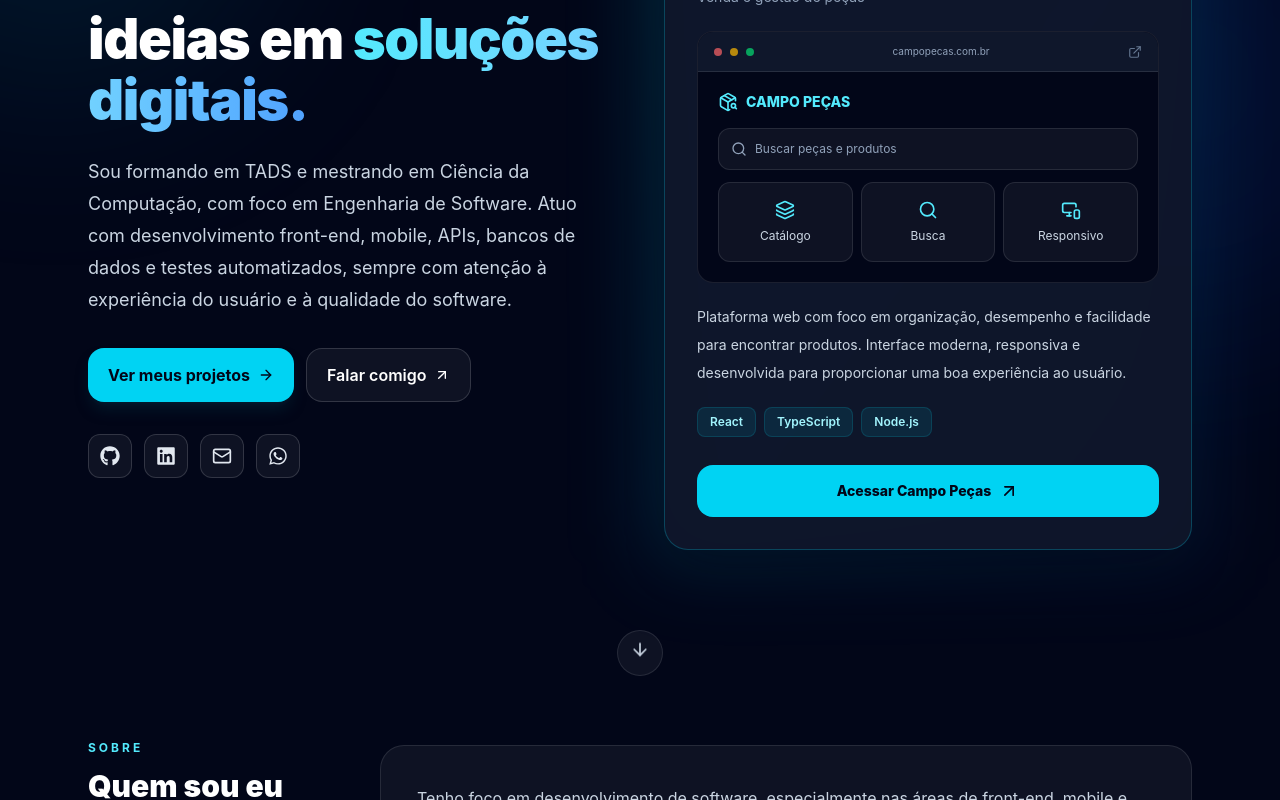
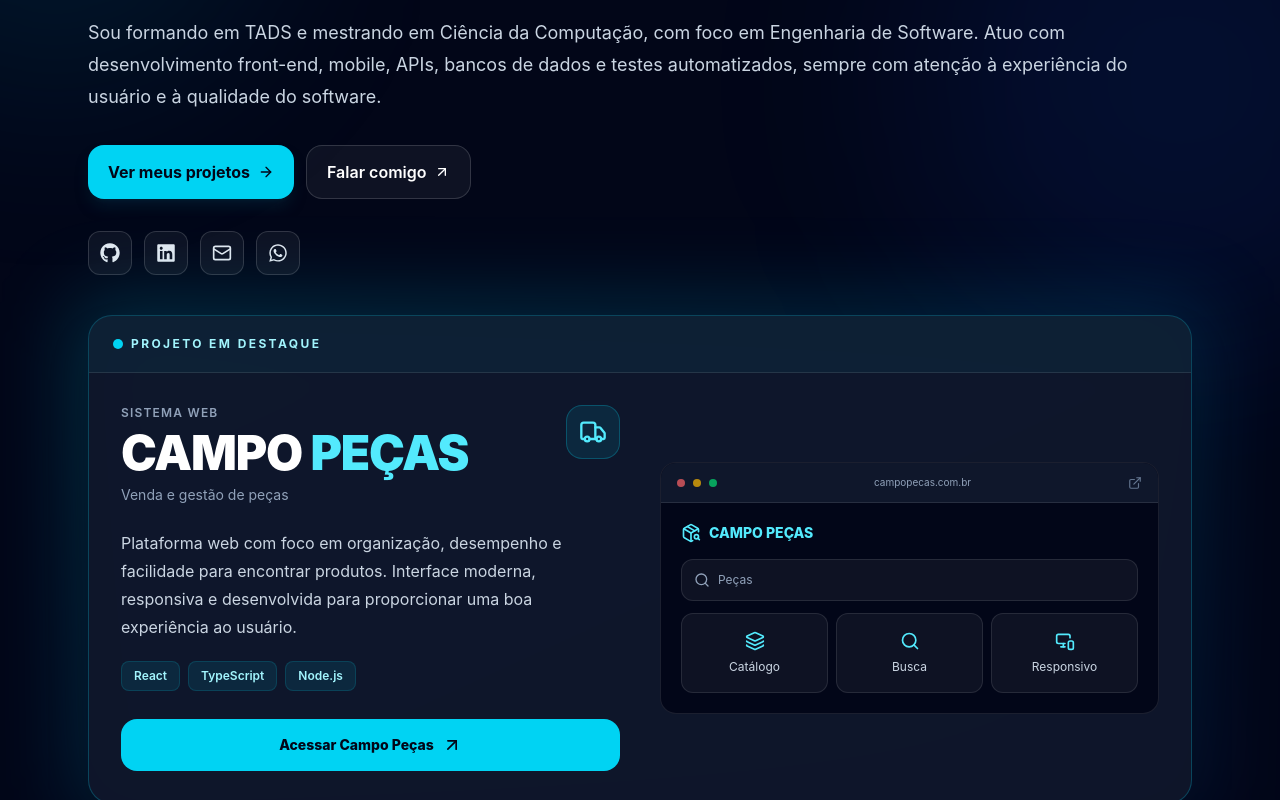
Before and after one commit to GabrielPdoCarmo/Portfolio, a React (Vite) app: page / in a window 1280 px wide. Shown: the part 340-1140 px from the top of the page. Built offline with nearby package versions, Linux system fonts and the light colour scheme.

Commit message:
Atualizar o App.tsx

```diff
--- a/src/App.tsx
+++ b/src/App.tsx
@@ -21,7 +21,13 @@ import {
   Truck,
   X,
 } from "lucide-react";
-import { FaGithub, FaLinkedin, FaWhatsapp } from "react-icons/fa";
+
+import {
+  FaGithub,
+  FaLinkedin,
+  FaWhatsapp,
+} from "react-icons/fa";
+
 import fotoPerfil from "./assets/perfil.png";
 
 const CAMPO_PECAS_URL = "https://www.campopecas.com.br/";
@@ -94,7 +100,10 @@ export default function PortfolioGabriel() {
       <header className="sticky top-0 z-50 border-b border-white/10 bg-slate-950/90 backdrop-blur-xl">
         <div className="mx-auto flex max-w-6xl items-center justify-between gap-4 px-5 py-4 sm:px-6">
 
-          <a href="#inicio" className="flex min-w-0 items-center gap-3">
+          <a
+            href="#inicio"
+            className="flex min-w-0 items-center gap-3"
+          >
             <span className="flex h-11 w-11 shrink-0 items-center justify-center rounded-2xl border border-cyan-400/25 bg-cyan-400/10 font-black text-cyan-300">
               GC
             </span>
@@ -123,7 +132,9 @@ export default function PortfolioGabriel() {
 
           <button
             type="button"
-            aria-label={mobileMenuOpen ? "Fechar menu" : "Abrir menu"}
+            aria-label={
+              mobileMenuOpen ? "Fechar menu" : "Abrir menu"
+            }
             onClick={() => setMobileMenuOpen(!mobileMenuOpen)}
             className="rounded-xl border border-white/10 p-2.5 md:hidden"
           >
@@ -153,35 +164,39 @@ export default function PortfolioGabriel() {
 
       <main className="relative z-10">
 
-        {/* PÁGINA INICIAL - ESPAÇAMENTO CORRIGIDO PARA PC */}
+        {/* INÍCIO - LARGURA TOTAL NO PC */}
         <section
           id="inicio"
-          className="mx-auto grid max-w-6xl grid-cols-1 items-center gap-10 px-5 py-12 sm:px-6 sm:py-16 lg:grid-cols-2 lg:gap-12 lg:py-20"
+          className="mx-auto flex w-full max-w-6xl flex-col gap-8 px-5 pb-10 pt-10 sm:px-6 md:gap-10 md:pt-14 lg:pt-16"
         >
+
+          {/* TEXTO OCUPANDO A LARGURA DA TELA */}
           <motion.div
             initial="hidden"
             animate="visible"
             variants={fadeUp}
             transition={{ duration: 0.55 }}
+            className="w-full"
           >
             <div className="mb-6 inline-flex items-center gap-2 rounded-full border border-cyan-400/25 bg-cyan-400/10 px-4 py-2 text-xs font-semibold tracking-wider text-cyan-200">
               <span className="h-2 w-2 rounded-full bg-cyan-300" />
               DESENVOLVIMENTO WEB, MOBILE & QA
             </div>
 
-            <h1 className="max-w-xl text-4xl font-black leading-[1.1] tracking-tight sm:text-5xl lg:text-[3.5rem]">
+            <h1 className="w-full text-4xl font-black leading-[1.12] tracking-tight sm:text-5xl lg:text-6xl">
               Transformando ideias em{" "}
               <span className="bg-gradient-to-r from-cyan-300 via-sky-300 to-blue-400 bg-clip-text text-transparent">
                 soluções digitais.
               </span>
             </h1>
 
-            <p className="mt-6 max-w-xl text-base leading-8 text-slate-300 sm:text-lg">
-              Sou formando em TADS e mestrando em Ciência da Computação,
-              com foco em Engenharia de Software. Atuo com desenvolvimento
-              front-end, mobile, APIs, bancos de dados e testes automatizados,
-              sempre com atenção à experiência do usuário e à qualidade
-              do software.
+            <p className="mt-6 w-full text-base leading-8 text-slate-300 sm:text-lg">
+              Sou formando em TADS e mestrando em Ciência da
+              Computação, com foco em Engenharia de Software.
+              Atuo com desenvolvimento front-end, mobile,
+              APIs, bancos de dados e testes automatizados,
+              sempre com atenção à experiência do usuário
+              e à qualidade do software.
             </p>
 
             <div className="mt-8 flex flex-wrap gap-3">
@@ -208,8 +223,16 @@ export default function PortfolioGabriel() {
                   key={label}
                   href={href}
                   aria-label={label}
-                  target={href.startsWith("mailto:") ? undefined : "_blank"}
-                  rel={href.startsWith("mailto:") ? undefined : "noreferrer"}
+                  target={
+                    href.startsWith("mailto:")
+                      ? undefined
+                      : "_blank"
+                  }
+                  rel={
+                    href.startsWith("mailto:")
+                      ? undefined
+                      : "noreferrer"
+                  }
                   className="flex h-11 w-11 items-center justify-center rounded-xl border border-white/15 bg-white/5 text-slate-200 transition hover:-translate-y-0.5 hover:border-cyan-400/40 hover:text-cyan-300"
                 >
                   <Icon className="h-5 w-5" />
@@ -218,7 +241,7 @@ export default function PortfolioGabriel() {
             </div>
           </motion.div>
 
-          {/* CAMPO PEÇAS EM DESTAQUE */}
+          {/* CAMPO PEÇAS ABAIXO DO TEXTO */}
           <motion.div
             initial="hidden"
             animate="visible"
@@ -237,7 +260,10 @@ export default function PortfolioGabriel() {
                 </div>
               </div>
 
-              <div className="p-6 sm:p-8">
+              <div className="grid gap-8 p-6 sm:p-8 lg:grid-cols-2 lg:items-center lg:gap-10">
+
+                {/* INFORMAÇÕES DO CAMPO PEÇAS */}
+                <div>
                   <div className="mb-6 flex items-start justify-between gap-4">
                     <div>
                       <span className="mb-2 block text-xs font-semibold uppercase tracking-widest text-slate-400">
@@ -259,6 +285,37 @@ export default function PortfolioGabriel() {
                     <div className="rounded-2xl border border-cyan-400/25 bg-cyan-400/10 p-3 text-cyan-300">
                       <Truck className="h-7 w-7" />
                     </div>
+                  </div>
+
+                  <p className="text-sm leading-7 text-slate-300 sm:text-base">
+                    Plataforma web com foco em organização,
+                    desempenho e facilidade para encontrar produtos.
+                    Interface moderna, responsiva e desenvolvida
+                    para proporcionar uma boa experiência ao usuário.
+                  </p>
+
+                  <div className="mt-5 flex flex-wrap gap-2">
+                    {["React", "TypeScript", "Node.js"].map(
+                      (tech) => (
+                        <span
+                          key={tech}
+                          className="rounded-lg border border-cyan-400/15 bg-cyan-400/10 px-3 py-1.5 text-xs font-semibold text-cyan-200"
+                        >
+                          {tech}
+                        </span>
+                      )
+                    )}
+                  </div>
+
+                  <a
+                    href={CAMPO_PECAS_URL}
+                    target="_blank"
+                    rel="noreferrer"
+                    className="mt-7 flex w-full items-center justify-center gap-2 rounded-2xl bg-cyan-400 px-5 py-4 text-sm font-extrabold text-slate-950 transition hover:bg-cyan-300"
+                  >
+                    Acessar Campo Peças
+                    <ArrowUpRight className="h-5 w-5" />
+                  </a>
                 </div>
 
                 {/* ILUSTRAÇÃO DO SISTEMA */}
@@ -285,22 +342,33 @@ export default function PortfolioGabriel() {
                       </span>
                     </div>
 
+                    {/* CAMPO COM APENAS A PALAVRA PEÇAS */}
                     <div className="flex items-center gap-2 rounded-xl border border-white/10 bg-white/5 px-3 py-3 text-xs text-slate-400">
                       <Search className="h-4 w-4" />
-                      Buscar peças e produtos
+                      Peças
                     </div>
 
                     <div className="mt-3 grid grid-cols-3 gap-2">
                       {[
-                        { icon: Layers3, name: "Catálogo" },
-                        { icon: Search, name: "Busca" },
-                        { icon: MonitorSmartphone, name: "Responsivo" },
+                        {
+                          icon: Layers3,
+                          name: "Catálogo",
+                        },
+                        {
+                          icon: Search,
+                          name: "Busca",
+                        },
+                        {
+                          icon: MonitorSmartphone,
+                          name: "Responsivo",
+                        },
                       ].map(({ icon: Icon, name }) => (
                         <div
                           key={name}
                           className="flex min-h-20 flex-col items-center justify-center gap-2 rounded-xl border border-white/10 bg-white/5 text-center"
                         >
                           <Icon className="h-5 w-5 text-cyan-300" />
+
                           <span className="text-xs text-slate-300">
                             {name}
                           </span>
@@ -309,35 +377,6 @@ export default function PortfolioGabriel() {
                     </div>
                   </div>
                 </div>
-
-                <p className="mt-5 text-sm leading-7 text-slate-300">
-                  Plataforma web com foco em organização, desempenho e
-                  facilidade para encontrar produtos. Interface moderna,
-                  responsiva e desenvolvida para proporcionar uma boa
-                  experiência ao usuário.
-                </p>
-
-                {/* TECNOLOGIAS SEM API REST */}
-                <div className="mt-5 flex flex-wrap gap-2">
-                  {["React", "TypeScript", "Node.js"].map((tech) => (
-                    <span
-                      key={tech}
-                      className="rounded-lg border border-cyan-400/15 bg-cyan-400/10 px-3 py-1.5 text-xs font-semibold text-cyan-200"
-                    >
-                      {tech}
-                    </span>
-                  ))}
-                </div>
-
-                <a
-                  href={CAMPO_PECAS_URL}
-                  target="_blank"
-                  rel="noreferrer"
-                  className="mt-7 flex w-full items-center justify-center gap-2 rounded-2xl bg-cyan-400 px-5 py-4 text-sm font-extrabold text-slate-950 transition hover:bg-cyan-300"
-                >
-                  Acessar Campo Peças
-                  <ArrowUpRight className="h-5 w-5" />
-                </a>
               </div>
             </div>
           </motion.div>
@@ -488,7 +527,6 @@ export default function PortfolioGabriel() {
             className="relative mt-8 overflow-hidden rounded-3xl border border-cyan-400/30 bg-gradient-to-br from-cyan-400/15 via-slate-900 to-blue-950/40 p-7 sm:p-9"
           >
             <div className="relative grid items-center gap-8 md:grid-cols-2">
-
               <div>
                 <span className="inline-flex items-center gap-2 rounded-full border border-cyan-400/25 bg-cyan-400/10 px-3 py-1.5 text-xs font-bold uppercase tracking-wider text-cyan-200">
                   <CheckCircle2 className="h-3.5 w-3.5" />
@@ -619,7 +657,11 @@ export default function PortfolioGabriel() {
                   className="inline-flex items-center gap-2 rounded-xl bg-cyan-400 px-4 py-2.5 text-sm font-bold text-slate-950"
                 >
                   Ver repositórios
-                  <ChevronDown className={`h-4 w-4 transition-transform ${openProject ? "rotate-180" : ""}`} />
+                  <ChevronDown
+                    className={`h-4 w-4 transition-transform ${
+                      openProject ? "rotate-180" : ""
+                    }`}
+                  />
                 </button>
 
                 {openProject && (
@@ -739,6 +781,7 @@ export default function PortfolioGabriel() {
           className="scroll-mt-24 mx-auto max-w-6xl px-5 pb-20 pt-12 sm:px-6"
         >
           <div className="overflow-hidden rounded-3xl border border-cyan-400/20 bg-gradient-to-br from-cyan-400/10 via-slate-900 to-slate-950 p-7 sm:p-10">
+
             <p className="text-xs font-bold uppercase tracking-[0.25em] text-cyan-300">
               Contato
             </p>
@@ -783,13 +826,23 @@ export default function PortfolioGabriel() {
                 <a
                   key={label}
                   href={href}
-                  target={href.startsWith("mailto:") ? undefined : "_blank"}
-                  rel={href.startsWith("mailto:") ? undefined : "noreferrer"}
+                  target={
+                    href.startsWith("mailto:")
+                      ? undefined
+                      : "_blank"
+                  }
+                  rel={
+                    href.startsWith("mailto:")
+                      ? undefined
+                      : "noreferrer"
+                  }
                   className="group flex flex-col items-center gap-3 rounded-2xl border border-white/10 bg-slate-950/60 p-6 text-center transition hover:-translate-y-1 hover:border-cyan-400/30 hover:bg-slate-900"
                 >
                   <Icon className="h-8 w-8 text-cyan-300 transition group-hover:scale-110" />
 
-                  <span className="font-semibold">{label}</span>
+                  <span className="font-semibold">
+                    {label}
+                  </span>
 
                   <span className="text-xs text-slate-400">
                     {caption}
@@ -803,7 +856,8 @@ export default function PortfolioGabriel() {
 
       {/* RODAPÉ */}
       <footer className="relative z-10 border-t border-white/10 px-5 py-7 text-center text-sm text-slate-500">
-        © 2026 Gabriel Pereira do Carmo. Portfólio de desenvolvimento de software.
+        © 2026 Gabriel Pereira do Carmo.
+        Portfólio de desenvolvimento de software.
       </footer>
     </div>
   );
```
Lines whose indentation alone changed are shown as unchanged.
